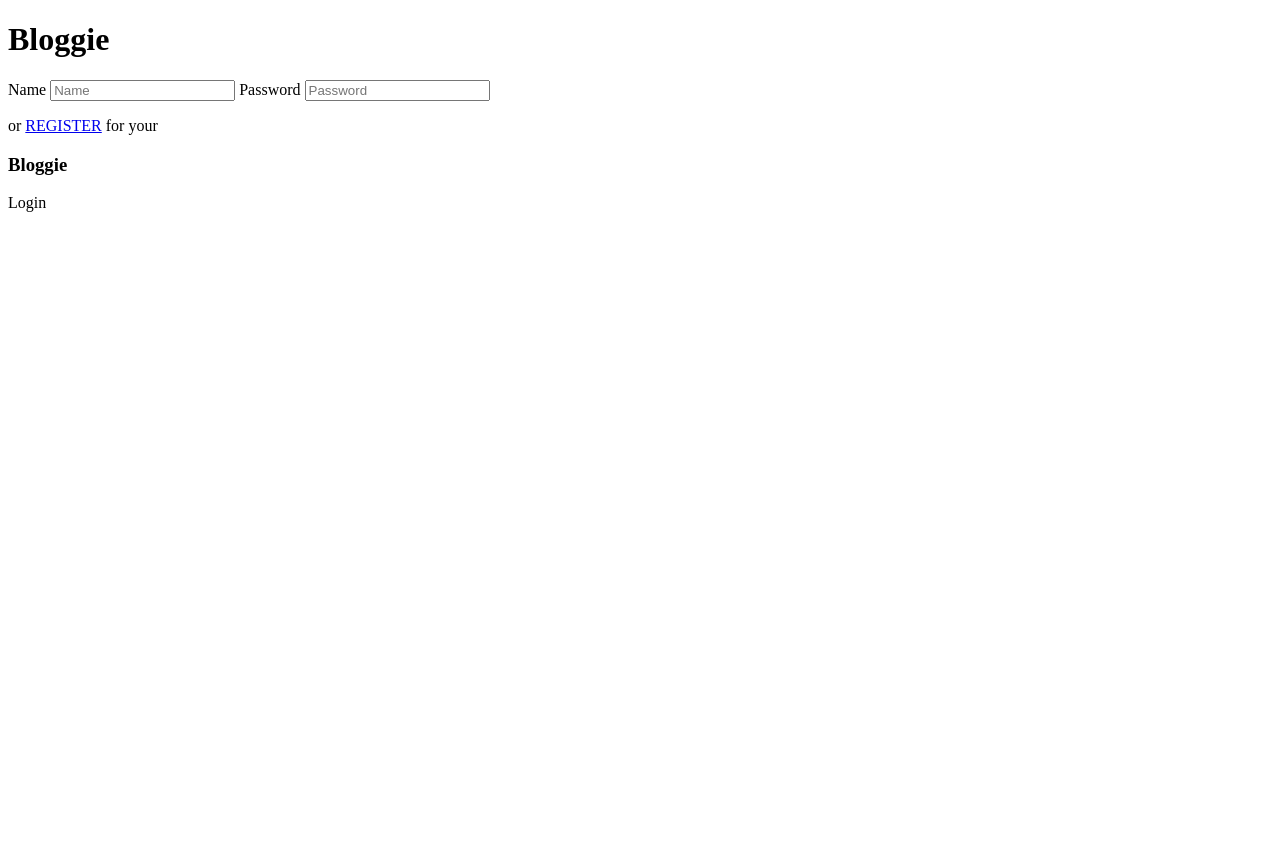
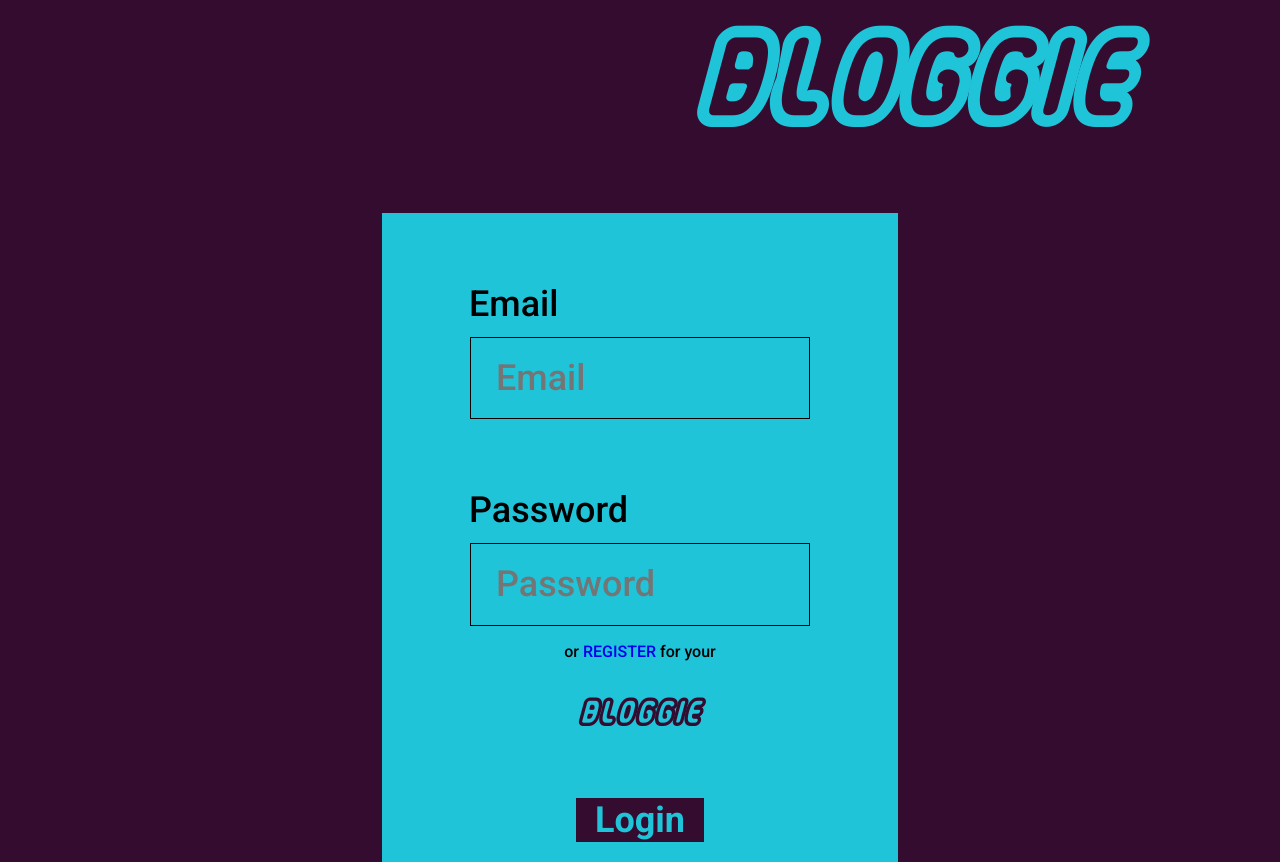
Before and after one commit to KjetilHHauger/FED1-EXAME-KJETIL-H-H, a plain HTML site: page account/login.html in a window 1280 px wide. Before the commit the page ends 800 px from the top, so only its background shows below. Drawn offline with Linux system fonts and the light colour scheme.

Commit message:
FEAT: Login
Added functions for login page. also added css.

```diff
--- a/account/css/login.css
+++ b/account/css/login.css
@@ -0,0 +1,123 @@
+:root {
+    --primary: #330C2F;
+    --secondary: #20C4D9;
+}
+
+* {
+    box-sizing: border-box;
+    font-family: "Roboto", sans-serif;
+    font-weight: 500;
+    font-style: normal;
+}
+
+body {
+    display: flex;
+    align-items: center;
+    justify-content: center;
+    flex-direction: column;
+    background-color: var(--primary);
+    padding: 0 35px 0 35px;
+    height: 100vh;
+}
+
+.login-title {
+    margin-top: 0;
+    margin-bottom: 60px;
+    font-size: 3rem;
+    font-weight: 700;
+    color: var(--secondary);
+}
+
+.login-form {
+    background-color: var(--secondary);
+    width: 250px;
+    height: 312px;
+    display: flex;
+    flex-direction: column;
+}
+
+.login-form p {
+    display: flex;
+    justify-content: center;
+}
+
+.login-form a {
+    text-decoration: none;
+}
+
+.login-form h3 {
+    display: flex;
+    justify-content: center;
+    color: var(--primary);
+    font-size: 1.25rem;
+    font-weight: 700;
+}
+
+#login-form-name, #login-form-password {
+    margin-top: 4px;
+    width: 165px;
+    height: 38px;
+    margin-left: auto;
+    margin-right: auto;
+    background-color: var(--secondary);
+    border: 1px solid;
+}
+
+.login-label {
+    margin-top: 24px;
+    margin-left: 43px;
+}
+
+.login-cta {
+    margin: 32px auto 20px auto;
+    width: 80px;
+    height: 24px;
+    background-color: var(--primary);
+    color: var(--secondary);
+    font-size: 1.125rem;
+    font-weight: 700;
+    border: none;
+}
+
+@media screen and (min-width: 768px) {
+    .login-title {
+        font-size: 8rem;
+        margin-left: 550px;
+        margin-bottom: 0;
+        padding: 70px;
+    }
+
+    .login-form {
+        width: 516px;
+        height: 649px;
+    }
+
+    .login-form h3 {
+        font-size: 2.25rem;
+        font-weight: 800;
+    }
+
+    #login-form-name, #login-form-password {
+        margin-top: 12px;
+        width: 340px;
+        height: 92px;
+        margin-left: auto;
+        margin-right: auto;
+        background-color: var(--secondary);
+        font-size: 2.25rem;
+        padding-left: 25px;
+    }
+
+    .login-label {
+        margin-top: 70px;
+        margin-left: 87px;
+        font-size: 2.25rem;
+    }
+
+    .login-cta {
+        margin: 32px auto 20px auto;
+        width: 128px;
+        height: 48px;
+        font-size: 2.25rem;
+    }
+}
--- a/account/js/login.js
+++ b/account/js/login.js
@@ -1 +1,36 @@
 const apiLogin = "https://v2.api.noroff.dev/auth/login";
+
+document.addEventListener("DOMContentLoaded", () => {
+    const loginButton = document.querySelector(".login-cta");
+
+    loginButton.addEventListener("click", async () => {
+        const email = document.getElementById("login-form-name").value;
+        const password = document.getElementById("login-form-password").value;
+
+        try {
+            const response = await fetch(apiLogin, {
+                method: "POST",
+                headers: {
+                    "Content-Type": "application/json"
+                },
+                body: JSON.stringify({
+                    email: email,
+                    password: password
+                })
+            });
+
+            const data = await response.json();
+
+            if (response.ok) {
+                // Successful login
+                window.location.href = "/post/edit.html";
+            } else {
+                // Unsuccessful login, display error message
+                alert("Invalid email or password. Please try again.");
+            }
+        } catch (error) {
+            console.error("Error:", error);
+            alert("An error occurred. Please try again later.");
+        }
+    });
+});
--- a/account/login.html
+++ b/account/login.html
@@ -6,22 +6,27 @@
     <title>Login │ Bloggie</title>
     <link rel="stylesheet" href="/account/css/login.css">
     <script src="/account/js/login.js"></script>
+    <link rel="stylesheet" href="/style.css">
+    <link rel="preconnect" href="https://fonts.googleapis.com">
+    <link rel="preconnect" href="https://fonts.gstatic.com" crossorigin>
+    <link href="https://fonts.googleapis.com/css2?family=Roboto:ital,wght@0,100;0,300;0,400;0,500;0,700;0,900;1,100;1,300;1,400;1,500;1,700;1,900&display=swap" rel="stylesheet">
+</head>
 
 </head>
 <body>
-    <h1 class="login-title">Bloggie</h1>
-    <div class="register-form">
-        <label for="login-form-name">Name</label>
-        <input type="text" id="login-form-name" name="login-form-name" placeholder="Name">
-        <label for="login-form-password">Password</label>
+    <h1 class="login-title blog-logo">Bloggie</h1>
+    <div class="login-form">
+        <label class="login-label" for="login-form-name">Email</label>
+        <input type="text" id="login-form-name" name="login-form-name" placeholder="Email">
+        <label class="login-label" for="login-form-password">Password</label>
         <input type="password" id="login-form-password" name="login-form-password" placeholder="Password">
+        <div>
+            <p>
+                or&nbsp;<a href="/account/register.html">REGISTER</a>&nbsp;for your
+            </p>
+            <h3 class="blog-logo">Bloggie</h3>
+        </div>
+        <button class="login-cta">Login</button>
     </div>
-    <div>
-        <p>
-            or <a href="/account/register.html">REGISTER</a> for your
-        </p>
-        <h3>Bloggie</h3>
-    </div>
-    <div class="login-login-cta">Login</div>
 </body>
 </html>
--- a/style.css
+++ b/style.css
@@ -1,6 +1,11 @@
 :root {
     --primary: #330C2F;
     --secondary: #20C4D9;
+}
+
+@font-face {
+    font-family: legothick;
+    src: url(/assets/font/legothick.ttf);
 }
 
 * {
@@ -8,6 +13,10 @@
     font-family: "Roboto", sans-serif;
     font-weight: 500;
     font-style: normal;
+}
+
+.blog-logo {
+    font-family: legothick;
 }
 
 body {
@@ -20,7 +29,14 @@ body h2 {
     font-weight: 400;
 }
 
+#nextBtn {
+    position: absolute;
+    top: 10px;
+}
+
 .index-carousel {
+    display: flex;
+    overflow: hidden;
     margin-top: 80px;
     margin-left: auto;
     margin-right: auto;
@@ -29,9 +45,28 @@ body h2 {
     height: 400px;
 }
 
+.index-carousel-item {
+    width: 100%;
+}
+
+.index-carousel-item {
+    display: none;
+}
+
+.index-carousel-item:first-child {
+    display: block;
+}
+
+.index-carousel-item img {
+    object-fit: none;
+    object-position: bottom;
+    max-width: 1000px;
+}
+
 .index-title {
     display: flex;
     justify-content: center;
+    padding-top: 84px;
     color: var(--secondary);
     font-size: 4rem;
 }
@@ -60,7 +95,8 @@ body h2 {
 
 @media screen and (min-width: 768px) {
     .index-title {
-        font-size: 8rem;
+        font-size: 12.5rem;
+        margin: 0;
     }
 
     .index-posts {
```
Also changed, not shown: account/register.html (+4 -0 lines), assets/font/legothick.ttf (added).
